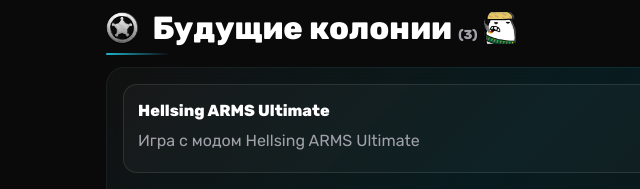
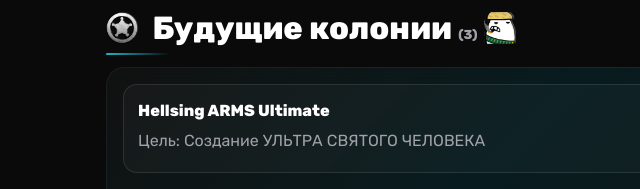
Before and after one commit to KrekerShow/RimaFon, a plain HTML site: page index.html in a window 1280 px wide. Shown: the part 2120-2309 px from the top of the page, 0-640 px from the left. Drawn offline with Linux system fonts and the light colour scheme; a web font is replaced by a local one.

Commit message:
Update index.html

```diff
--- a/index.html
+++ b/index.html
@@ -291,7 +291,7 @@
       const upcoming = [
         {
           title: 'Hellsing ARMS Ultimate',
-          desc: 'Игра с модом Hellsing ARMS Ultimate',
+          desc: 'Цель: Создание УЛЬТРА СВЯТОГО ЧЕЛОВЕКА',
         },
         {
           title: 'Орка Сборка',
```
